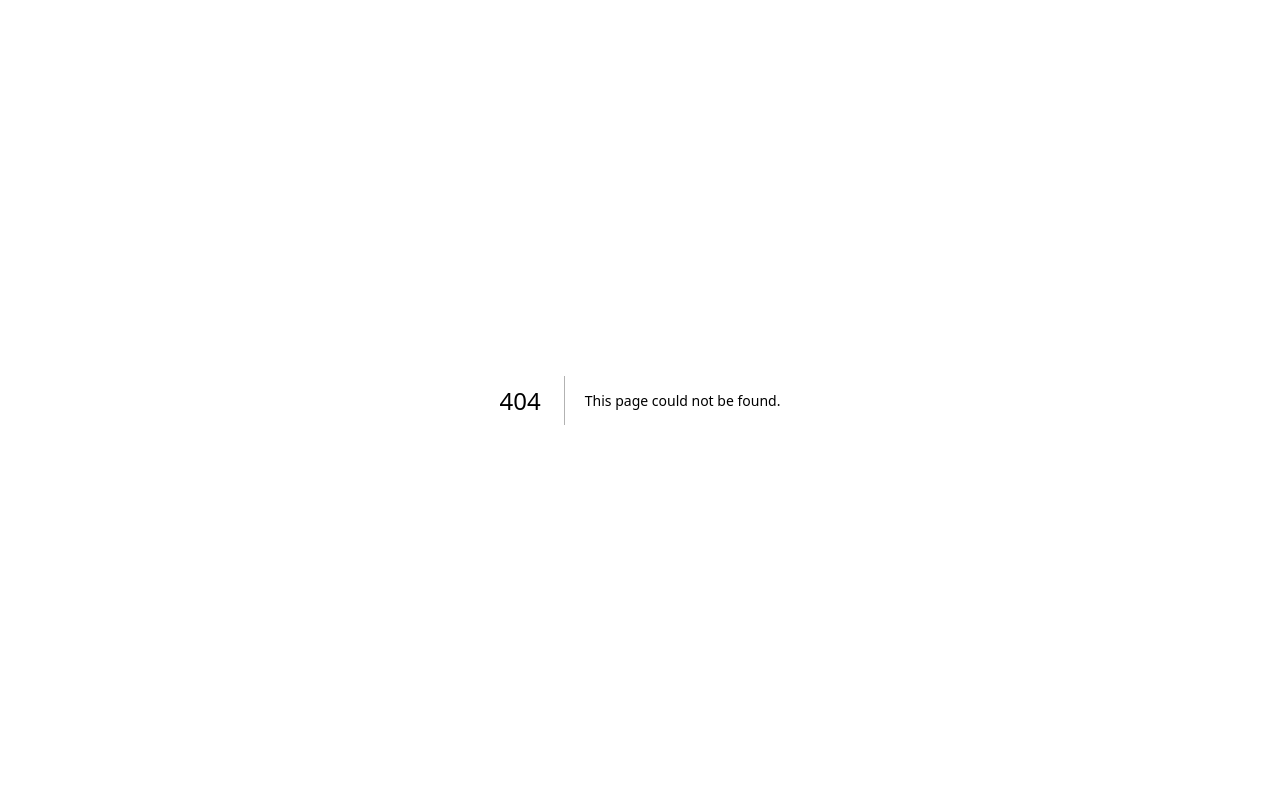
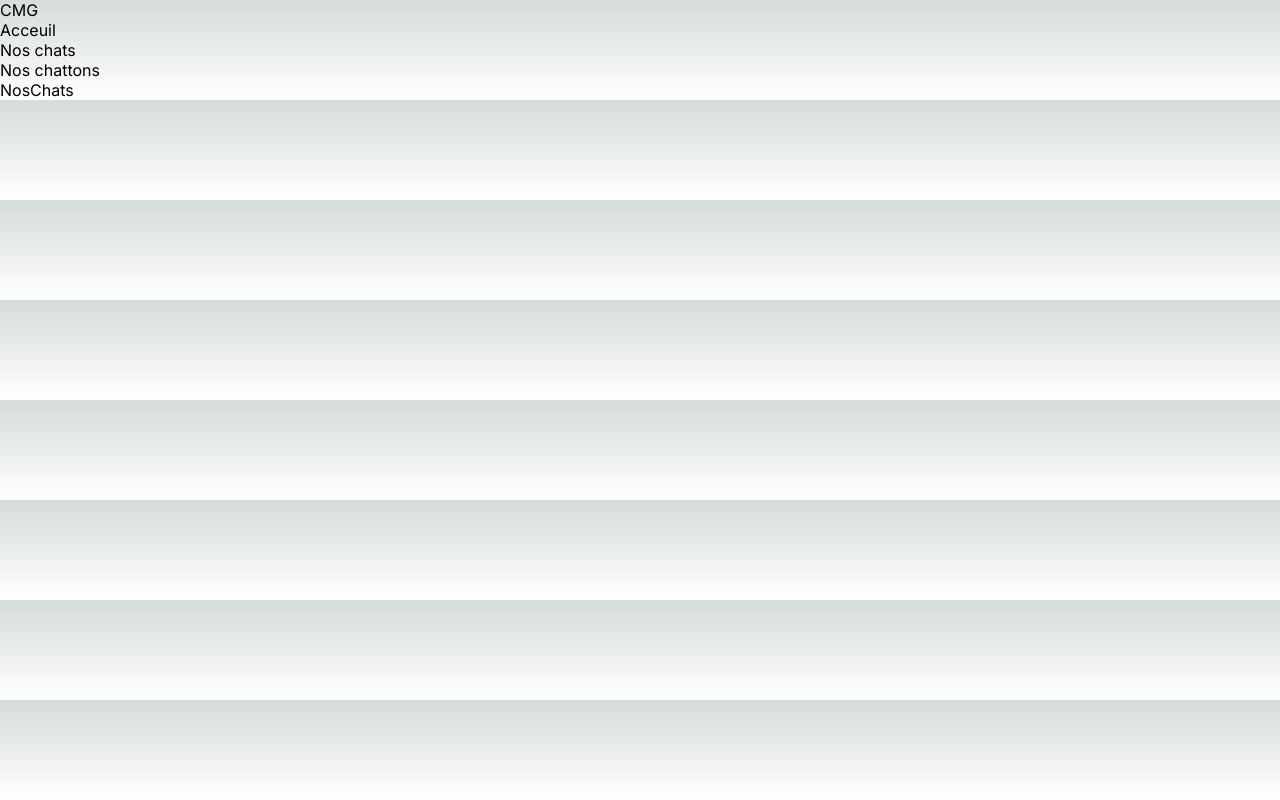
Before and after one commit to antozr/cmg, a Next.js app: page /noschats in a window 1280 px wide. Before the commit this address had no page. Built offline with nearby package versions, Linux system fonts and the light colour scheme.

Commit message:
ADD navBar index

```diff
--- /dev/null
+++ b/app/components/Navbar/index.js
@@ -0,0 +1,38 @@
+"use client";
+
+import Link from 'next/link'
+import React from 'react'
+
+const Navbar = () => {
+  return (
+    <>
+        <header className="head">
+                <div className="head__logo">
+                    <p className="head__logoTxt">
+                        CMG
+                    </p>
+                </div>
+                <nav className="head__nav">
+                    <ul className="nav__list">
+                        <li className="nav__el">
+                            <Link href="/" className='nav__link' aria-label='Je suis un lien vers la Home page'>
+                                Acceuil
+                            </Link>
+                        </li>
+                        <li className="nav__el">
+                            <Link href="/noschats" className='nav__link' aria-label='Je suis un lien vers la Home page'>
+                                Nos chats
+                            </Link>
+                        </li>
+                        <li className="nav__el">
+                            <Link href="#" className='nav__link' aria-label='Je suis un lien vers la Home page'>
+                                Nos chattons
+                            </Link>
+                        </li>
+                    </ul>
+                </nav>            </header>
+    </>
+  )
+}
+
+export default Navbar
--- a/app/layout.js
+++ b/app/layout.js
@@ -1,3 +1,4 @@
+import Navbar from './components/Navbar'
 import './globals.css'
 import { Inter } from 'next/font/google'
 
@@ -11,7 +12,10 @@ export const metadata = {
 export default function RootLayout({ children }) {
   return (
     <html lang="en">
-      <body className={inter.className}>{children}</body>
+      <body className={inter.className}>
+
+        <Navbar />
+        {children}</body>
     </html>
   )
 }
--- /dev/null
+++ b/app/noschats/page.js
@@ -0,0 +1,9 @@
+import React from 'react'
+
+const NosChats = () => {
+  return (
+    <div>NosChats</div>
+  )
+}
+
+export default NosChats
```
Also changed, not shown: app/page.js (+5 -89 lines).
